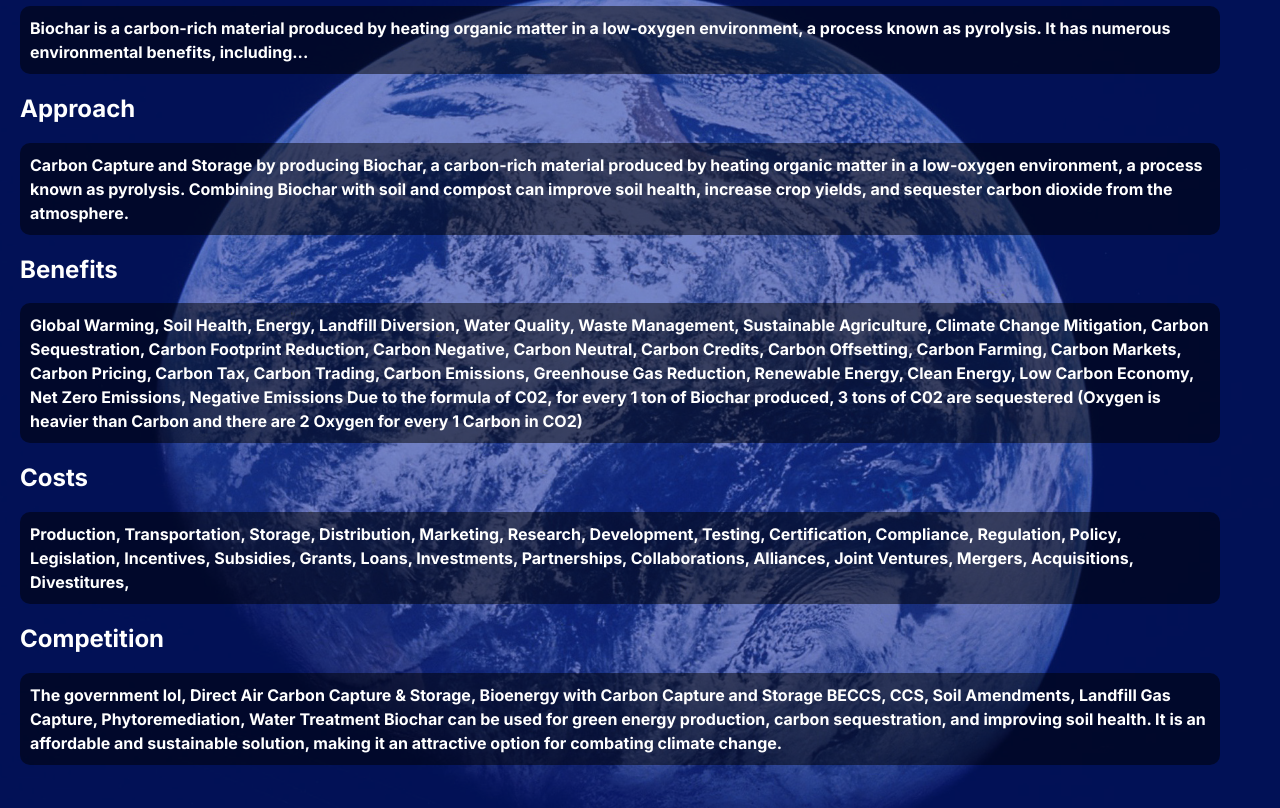
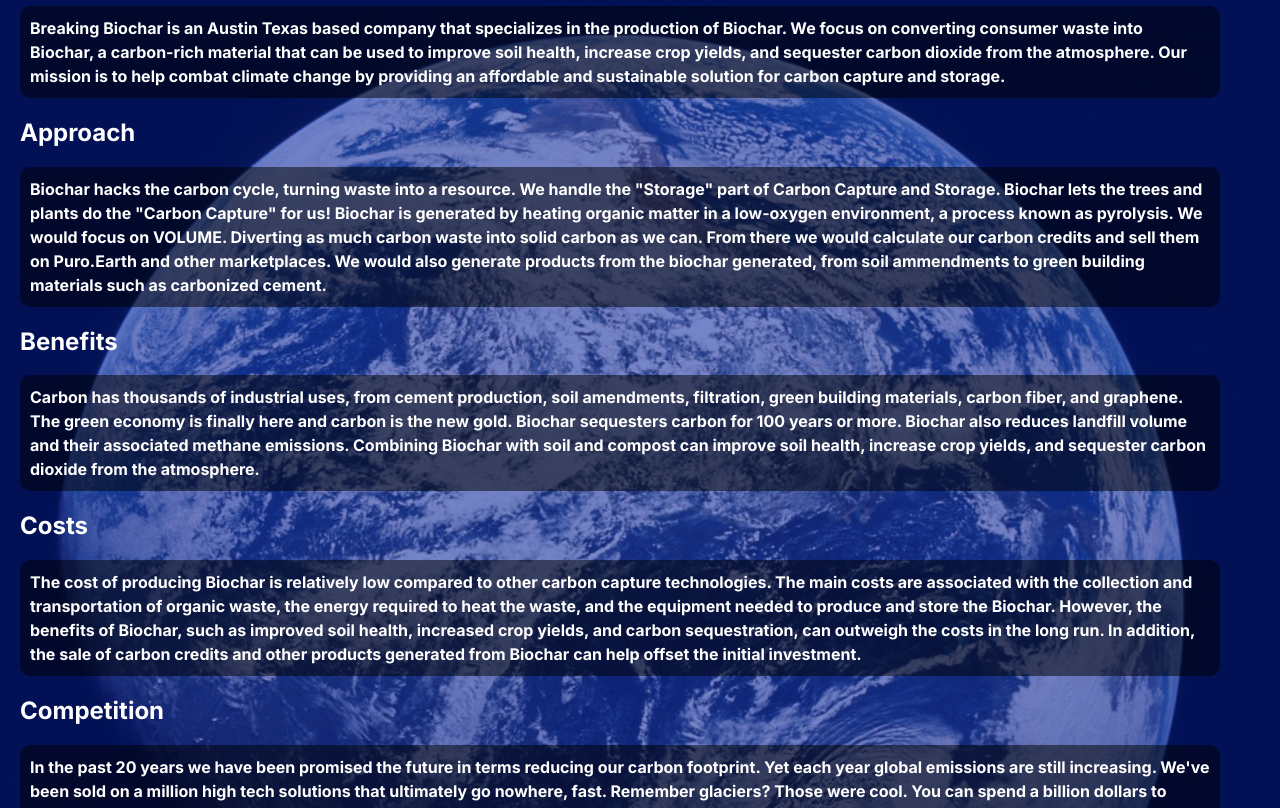
Before and after one commit to bcebel/BreakingBiochar, a React (Create React App) app: page / in a window 1280 px wide. Shown: the part 212-1020 px from the top of the page. Built offline with nearby package versions, Linux system fonts and the light colour scheme.

Commit message:
verbiage lol

```diff
--- a/src/App.js
+++ b/src/App.js
@@ -11,53 +11,80 @@ function App() {
         <section className="section">
           <h2>Biochar</h2>
           <p>
-            Biochar is a carbon-rich material produced by heating organic matter
-            in a low-oxygen environment, a process known as pyrolysis. It has
-            numerous environmental benefits, including...
+            Breaking Biochar is an Austin Texas based company that specializes
+            in the production of Biochar. We focus on converting consumer waste
+            into Biochar, a carbon-rich material that can be used to improve
+            soil health, increase crop yields, and sequester carbon dioxide from
+            the atmosphere. Our mission is to help combat climate change by
+            providing an affordable and sustainable solution for carbon capture
+            and storage.
           </p>
+
           <h2>Approach</h2>
           <p>
-            Carbon Capture and Storage by producing Biochar, a carbon-rich
-            material produced by heating organic matter in a low-oxygen
-            environment, a process known as pyrolysis. Combining Biochar with
-            soil and compost can improve soil health, increase crop yields, and
-            sequester carbon dioxide from the atmosphere.
+            Biochar hacks the carbon cycle, turning waste into a resource. We
+            handle the "Storage" part of Carbon Capture and Storage. Biochar
+            lets the trees and plants do the "Carbon Capture" for us! Biochar is
+            generated by heating organic matter in a low-oxygen environment, a
+            process known as pyrolysis. We would focus on VOLUME. Diverting as
+            much carbon waste into solid carbon as we can. From there we would
+            calculate our carbon credits and sell them on Puro.Earth and other
+            marketplaces. We would also generate products from the biochar
+            generated, from soil ammendments to green building materials such as
+            carbonized cement.
           </p>
 
           <h2>Benefits</h2>
           <p>
-            Global Warming, Soil Health, Energy, Landfill Diversion, Water
-            Quality, Waste Management, Sustainable Agriculture, Climate Change
-            Mitigation, Carbon Sequestration, Carbon Footprint Reduction, Carbon
-            Negative, Carbon Neutral, Carbon Credits, Carbon Offsetting, Carbon
-            Farming, Carbon Markets, Carbon Pricing, Carbon Tax, Carbon Trading,
-            Carbon Emissions, Greenhouse Gas Reduction, Renewable Energy, Clean
-            Energy, Low Carbon Economy, Net Zero Emissions, Negative Emissions
-            Due to the formula of C02, for every 1 ton of Biochar produced, 3
-            tons of C02 are sequestered (Oxygen is heavier than Carbon and there
-            are 2 Oxygen for every 1 Carbon in CO2)
+            Carbon has thousands of industrial uses, from cement production,
+            soil amendments, filtration, green building materials, carbon fiber,
+            and graphene. The green economy is finally here and carbon is the
+            new gold. Biochar sequesters carbon for 100 years or more. Biochar
+            also reduces landfill volume and their associated methane emissions.
+            Combining Biochar with soil and compost can improve soil health,
+            increase crop yields, and sequester carbon dioxide from the
+            atmosphere.
           </p>
 
           <h2>Costs</h2>
           <p>
-            Production, Transportation, Storage, Distribution, Marketing,
-            Research, Development, Testing, Certification, Compliance,
-            Regulation, Policy, Legislation, Incentives, Subsidies, Grants,
-            Loans, Investments, Partnerships, Collaborations, Alliances, Joint
-            Ventures, Mergers, Acquisitions, Divestitures,
+            The cost of producing Biochar is relatively low compared to other
+            carbon capture technologies. The main costs are associated with the
+            collection and transportation of organic waste, the energy required
+            to heat the waste, and the equipment needed to produce and store the
+            Biochar. However, the benefits of Biochar, such as improved soil
+            health, increased crop yields, and carbon sequestration, can
+            outweigh the costs in the long run. In addition, the sale of carbon
+            credits and other products generated from Biochar can help offset
+            the initial investment.
           </p>
+
 
           <h2>Competition</h2>
           <p>
-            The government lol, Direct Air Carbon Capture & Storage, Bioenergy
-            with Carbon Capture and Storage BECCS, CCS, Soil Amendments,
-            Landfill Gas Capture, Phytoremediation, Water Treatment
-
-            Biochar can be used for green energy production, carbon
-            sequestration, and improving soil health.
-
-            It is an affordable and sustainable solution, making it an
-            attractive option for combating climate change.
+            In the past 20 years we have been promised the future in terms
+            reducing our carbon footprint. Yet each year global emissions are
+            still increasing. We've been sold on a million high tech solutions
+            that ultimately go nowhere, fast. Remember glaciers? Those were
+            cool. You can spend a billion dollars to make all of the machinery
+            to pull carbon directly form the air but you can let the plants do
+            that part for us, and it turns out there is a ton of carbon in our
+            waste stream already. Ever gotten an Amazon delivery box and wish
+            you dind't have to deal with it after you get your goodie
+            delivered?. We can make Biochar from all of that waste and put it
+            back into soils and building materials. Oh and we don't have to
+            inject C02 into the core of the earth, cause that sounds like fun.
+            No. Instead, we get a clean building material that can be used in a
+            variety of applications, and it turns out that plants and soil love
+            it too. So we can make a profit and save the planet at the same
+            time. We are the future, and we are here now. Or just let AI just
+            handle everything, we can micro-manage our way out of the climate
+            crisis. I mean, what could go wrong? AI is amazing, it is great at
+            monitoring global emissions, but as of yet AI hasn't actually
+            sequestered any carbon. In fact it uses energy, and that energy is
+            usually generated by burning fossil fuels. So we are going to need a
+            lot of Biochar to offset that. We are the future, and we are here
+            now.
           </p>
         </section>
         {/* Add more sections as needed */}
```
